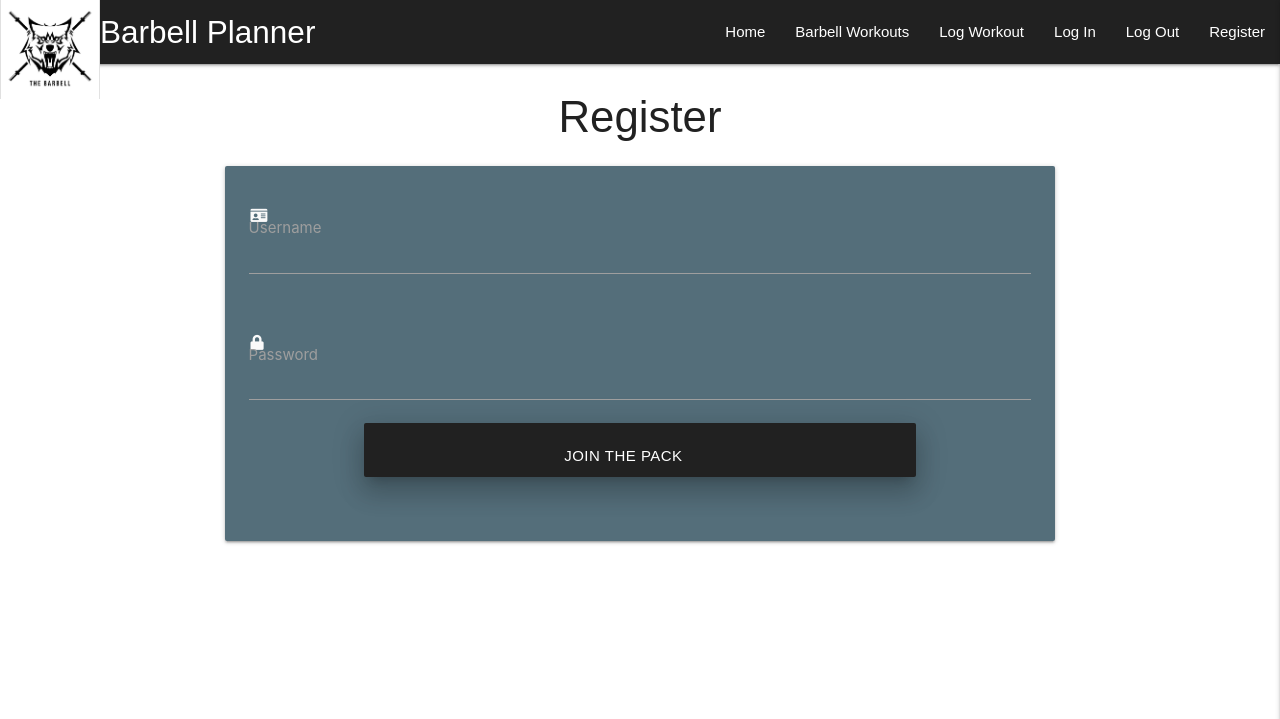
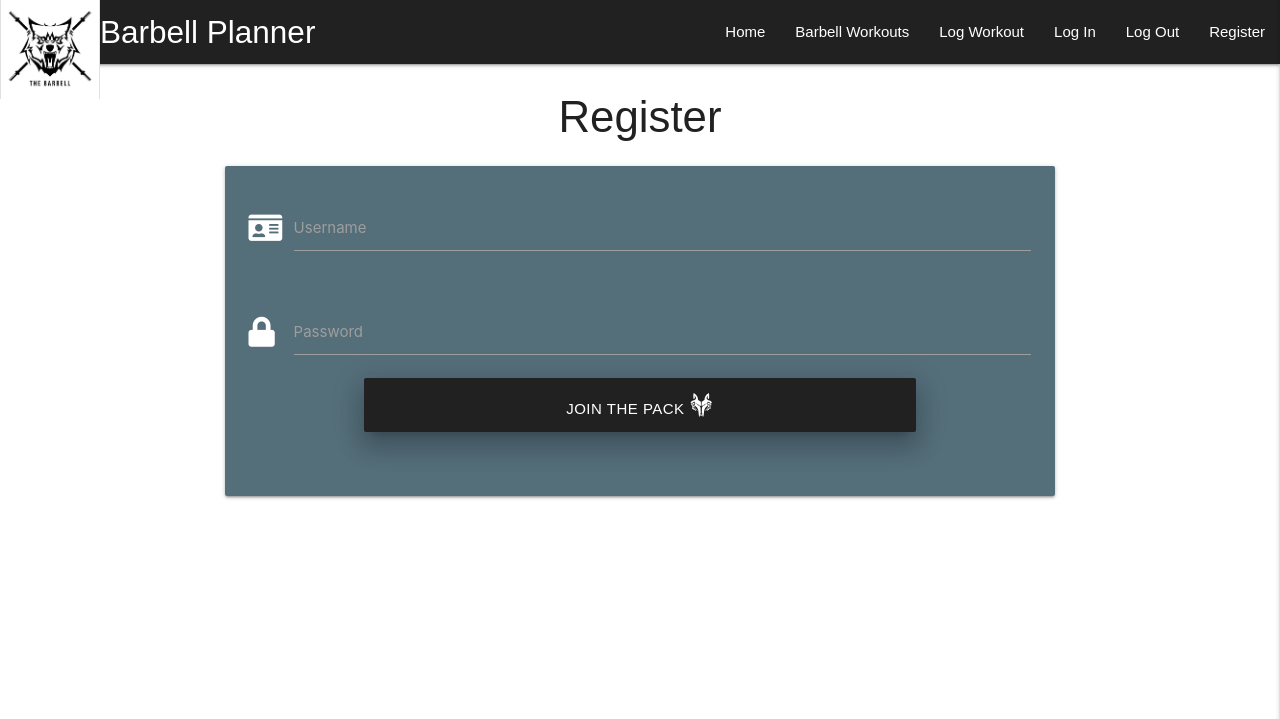
Before and after one commit to John-wallace89/Barbell_Planner, a Flask app: page /register in a window 1280 px wide. Shown: the top 719 px of the page. Run offline with Flask 2, Linux system fonts and the light colour scheme; some libraries are stand-ins or nearby versions; some web fonts are replaced.

Commit message:
Fix - changed alignment and colour of icons.

```diff
--- a/static/css/style.css
+++ b/static/css/style.css
@@ -12,5 +12,6 @@
 
 i {
     color: #fafafa;
-    margin: 2px;
+    margin-bottom: 5px;
+
 }
--- a/templates/register.html
+++ b/templates/register.html
@@ -9,22 +9,22 @@
             <!--Username field-->
             <div class="row">
                 <div class="input-field col s12">
-                    <i class="fas fa-id-card"></i>
+                    <i class="fas fa-id-card prefix white-text text-darken-4"></i>
                     <input id="username" name="username" type="text" class="validate">
                     <label for="first_name">Username</label>
                 </div>
             </div>
-            <!--passowrd field-->
+            <!--password field-->
             <div class="row">
                 <div class="input-field col s12">
-                    <i class="fas fa-lock"></i>
+                    <i class="fas fa-lock prefix white-text text-darken-4"></i>
                     <input id="password" name="password" type="password" class="validate">
                     <label for="password">Password</label>
                 </div>
                 <!--Register button-->
                 <div class="row">
                     <button class="col s8 offset-m2 btn-large grey darken-4 content-txt z-depth-4" type="submit">
-                        Join The Pack <i class="fas fa-wolf-pack-battalion"></i>
+                        Join The Pack <i class="fab fa-wolf-pack-battalion white-text"></i>
                     </button>
                 </div>
             </div>
```
